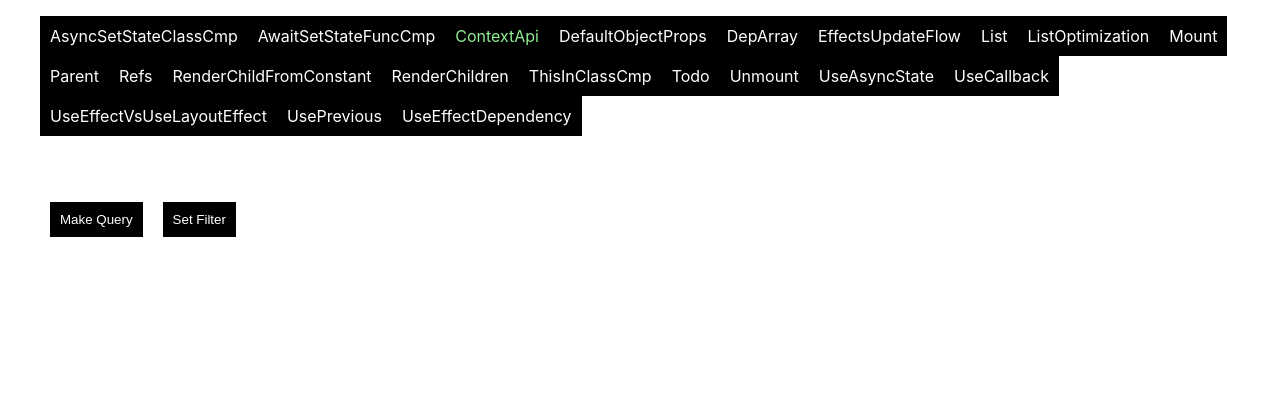
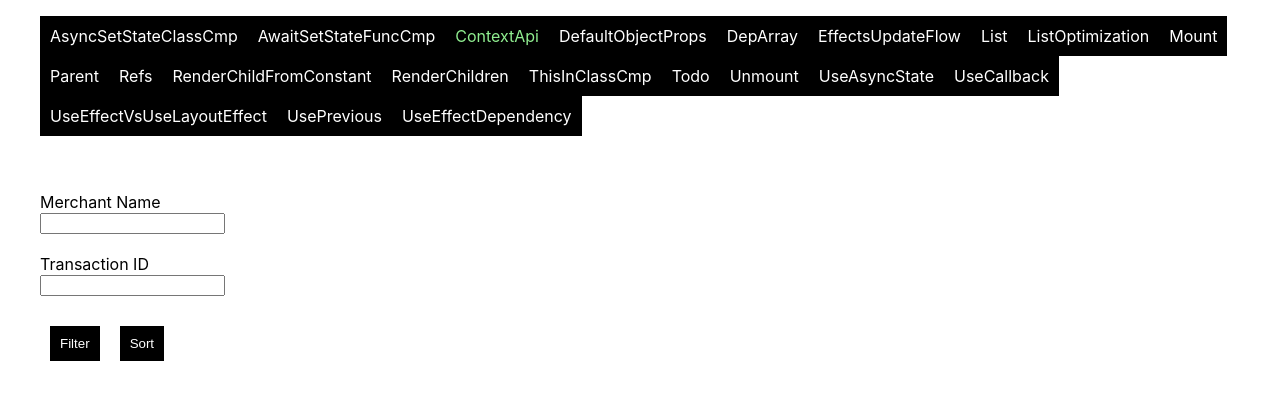
Before and after one commit to nikolaygelemerov/react-playground, a React (Create React App) app: page /ContextApi in a window 1280 px wide. Shown: the top 400 px of the page. Built offline with nearby package versions, Linux system fonts and the light colour scheme.

Commit message:
update QueryManager renderless component

```diff
--- a/src/pages/ContextApi/ContextApi.js
+++ b/src/pages/ContextApi/ContextApi.js
@@ -1,7 +1,7 @@
 import { memo } from 'react';
 
 import { FiltersProvider, QueryProvider } from './providers';
-import { MakeQuery, SetFilter } from './components';
+import { FilterQuery, SortQuery } from './components';
 import { QueryManager } from './renderless';
 
 const ContextApi = () => {
@@ -9,8 +9,8 @@ const ContextApi = () => {
     <QueryProvider>
       <QueryManager />
       <FiltersProvider>
-        <MakeQuery />
-        <SetFilter />
+        <FilterQuery />
+        <SortQuery />
       </FiltersProvider>
     </QueryProvider>
   );
--- /dev/null
+++ b/src/pages/ContextApi/components/FilterQuery/FilterQuery.js
@@ -0,0 +1,41 @@
+import { memo } from 'react';
+
+import { useQueryFilters } from '../../custom-hooks';
+
+const FilterQuery = () => {
+  const { setQuery, setFilter } = useQueryFilters();
+
+  return (
+    <>
+      <div>
+        <label htmlFor="merchantName">Merchant Name</label>
+        <br />
+        <input
+          type="text"
+          id="merchantName"
+          onChange={e => {
+            setFilter({ id: 'merchantName', value: e.target.value });
+          }}
+        />
+      </div>
+      <br />
+      <div>
+        <label htmlFor="transactionId">Transaction ID</label>
+        <br />
+        <input
+          type="text"
+          id="transactionId"
+          onChange={e => {
+            setFilter({ id: 'transactionId', value: e.target.value });
+          }}
+        />
+      </div>
+      <br />
+      <button type="button" onClick={setQuery}>
+        Filter
+      </button>
+    </>
+  );
+};
+
+export default memo(FilterQuery);
--- a/src/pages/ContextApi/components/MakeQuery/MakeQuery.js
+++ /dev/null
@@ -1,17 +0,0 @@
-import { memo } from 'react';
-
-import { useQueryFilters } from '../../custom-hooks';
-
-const MakeQuery = () => {
-  const setQuery = useQueryFilters();
-
-  console.log('RENDER MakeQuery');
-
-  return (
-    <button type="button" onClick={setQuery}>
-      Make Query
-    </button>
-  );
-};
-
-export default memo(MakeQuery);
--- a/src/pages/ContextApi/components/SetFilter/SetFilter.js
+++ /dev/null
@@ -1,22 +0,0 @@
-import { memo, useContext } from 'react';
-
-import { FiltersContext } from '../../providers';
-
-const SetFilter = () => {
-  const {
-    actions: { setFilter }
-  } = useContext(FiltersContext);
-
-  return (
-    <button
-      type="button"
-      onClick={() => {
-        setFilter({ id: 'merchantName', value: 'Bob' });
-      }}
-    >
-      Set Filter
-    </button>
-  );
-};
-
-export default memo(SetFilter);
--- /dev/null
+++ b/src/pages/ContextApi/components/SortQuery/SortQuery.js
@@ -0,0 +1,15 @@
+import { memo } from 'react';
+
+import { useQuerySort } from '../../custom-hooks';
+
+const SortQuery = () => {
+  const { setQuery } = useQuerySort();
+
+  return (
+    <button type="button" onClick={setQuery}>
+      Sort
+    </button>
+  );
+};
+
+export default memo(SortQuery);
--- a/src/pages/ContextApi/components/index.js
+++ b/src/pages/ContextApi/components/index.js
@@ -1,2 +1,2 @@
-export { default as MakeQuery } from './MakeQuery/MakeQuery';
-export { default as SetFilter } from './SetFilter/SetFilter';
+export { default as FilterQuery } from './FilterQuery/FilterQuery';
+export { default as SortQuery } from './SortQuery/SortQuery';
--- a/src/pages/ContextApi/custom-hooks.js
+++ b/src/pages/ContextApi/custom-hooks.js
@@ -3,13 +3,31 @@ import { useCallback, useContext } from 'react';
 import { FiltersContext, QueryContext } from './providers';
 
 export const useQueryFilters = () => {
-  const { filters } = useContext(FiltersContext);
+  const {
+    actions: { setFilter },
+    filters
+  } = useContext(FiltersContext);
 
   const {
     actions: { setQuery }
   } = useContext(QueryContext);
 
-  return useCallback(() => {
-    setQuery({ queryBy: 'filters', filters });
-  }, [filters, setQuery]);
+  return {
+    setQuery: useCallback(() => {
+      setQuery({ queryBy: 'filters', filters });
+    }, [filters, setQuery]),
+    setFilter
+  };
 };
+
+export const useQuerySort = () => {
+  const {
+    actions: { setQuery }
+  } = useContext(QueryContext);
+
+  return {
+    setQuery: useCallback(() => {
+      setQuery({ queryBy: 'sort' });
+    }, [setQuery])
+  };
+};
--- a/src/pages/ContextApi/providers/QueryProvider/actions.js
+++ b/src/pages/ContextApi/providers/QueryProvider/actions.js
@@ -9,9 +9,9 @@ export const setQuery = ({ queryBy, filters }, setState) => {
       error: false,
       loading: false,
       success: false,
-      filters,
       queryBy,
-      queryId
+      queryId,
+      ...(filters ? { filters } : {})
     });
 
     return { ...prevState, requestQuery: {}, queries };
--- a/src/pages/ContextApi/renderless/QueryManager.js
+++ b/src/pages/ContextApi/renderless/QueryManager.js
@@ -1,7 +1,7 @@
-import { memo, useContext } from 'react';
+import { memo, useCallback, useContext } from 'react';
 import axios from 'axios';
 
-import { useUpdate } from '../../../services';
+import { useUpdate, useUpdateOnly } from '../../../services';
 import { QueryContext } from '../providers';
 
 const UrlManager = () => {
@@ -11,7 +11,7 @@ const UrlManager = () => {
     queries
   } = useContext(QueryContext);
 
-  useUpdate(async () => {
+  const makeQuery = useCallback(async () => {
     const lastRequest = queries[queries.length - 1];
 
     if (requestQuery && lastRequest) {
@@ -22,10 +22,20 @@ const UrlManager = () => {
           'https://jsonplaceholder.typicode.com/posts'
         );
 
-        updateQuery({
-          queryId: lastRequest.queryId,
-          data: { loading: false, success: true }
-        });
+        if (lastRequest.queryBy === 'sort') {
+          console.log('POR lastRequest.queryId: ', lastRequest.queryId);
+          setTimeout(() => {
+            updateQuery({
+              queryId: lastRequest.queryId,
+              data: { loading: false, success: true }
+            });
+          }, 3000);
+        } else {
+          updateQuery({
+            queryId: lastRequest.queryId,
+            data: { loading: false, success: true }
+          });
+        }
       } catch (error) {
         updateQuery({
           queryId: lastRequest.queryId,
@@ -33,9 +43,15 @@ const UrlManager = () => {
         });
       }
     }
+  }, [queries, requestQuery, updateQuery]);
+
+  useUpdate(async () => {
+    await makeQuery();
   }, [requestQuery]);
 
-  console.log('queries: ', queries);
+  useUpdateOnly(() => {
+    console.log('POR queries: ', queries);
+  }, [queries]);
 
   return null;
 };
```
Also changed, not shown: 1 other file (tests, documents, lock files or other folders).
